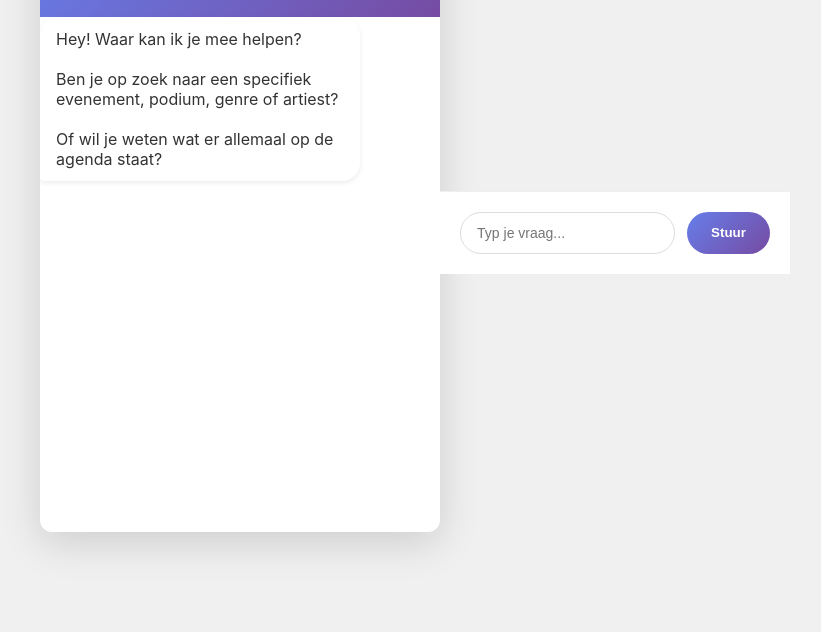
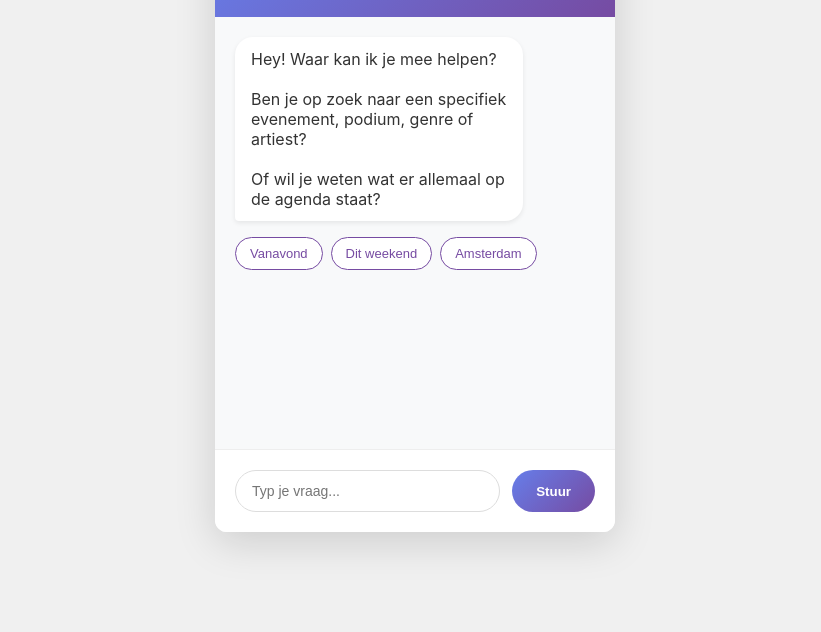
Before and after one commit to alpacaintegrations/fest-chatbot, a website: page widget.html in a window 1280 px wide. Shown: the part 168-800 px from the top of the page, without its empty margins (225-1046 px from the left). Drawn offline with Linux system fonts and the light colour scheme.

Commit message:
Fix chat container structure

```diff
--- a/widget.html
+++ b/widget.html
@@ -174,17 +174,20 @@
         <p style="font-size: 14px; opacity: 0.9; margin-top: 5px;">Vind festivals en events in Nederland</p>
     </div>
 
+    <div class="chat-messages" id="messages">
         <div class="message bot">
             <div class="message-bubble">
                 Hey! Waar kan ik je mee helpen?<br><br>
-
                 Ben je op zoek naar een specifiek evenement, podium, genre of artiest?<br><br>
-
                 Of wil je weten wat er allemaal op de agenda staat?
             </div>
         </div>
 
-
+        <div class="quick-buttons" id="quickButtons">
+            <button onclick="sendQuick('Wat staat er vanavond op de agenda?')">Vanavond</button>
+            <button onclick="sendQuick('Dit weekend uitgaan')">Dit weekend</button>
+            <button onclick="sendQuick('Wat is er in Amsterdam?')">Amsterdam</button>
+        </div>
     </div>
 
     <div class="chat-input">
```
Lines whose indentation alone changed are shown as unchanged.
